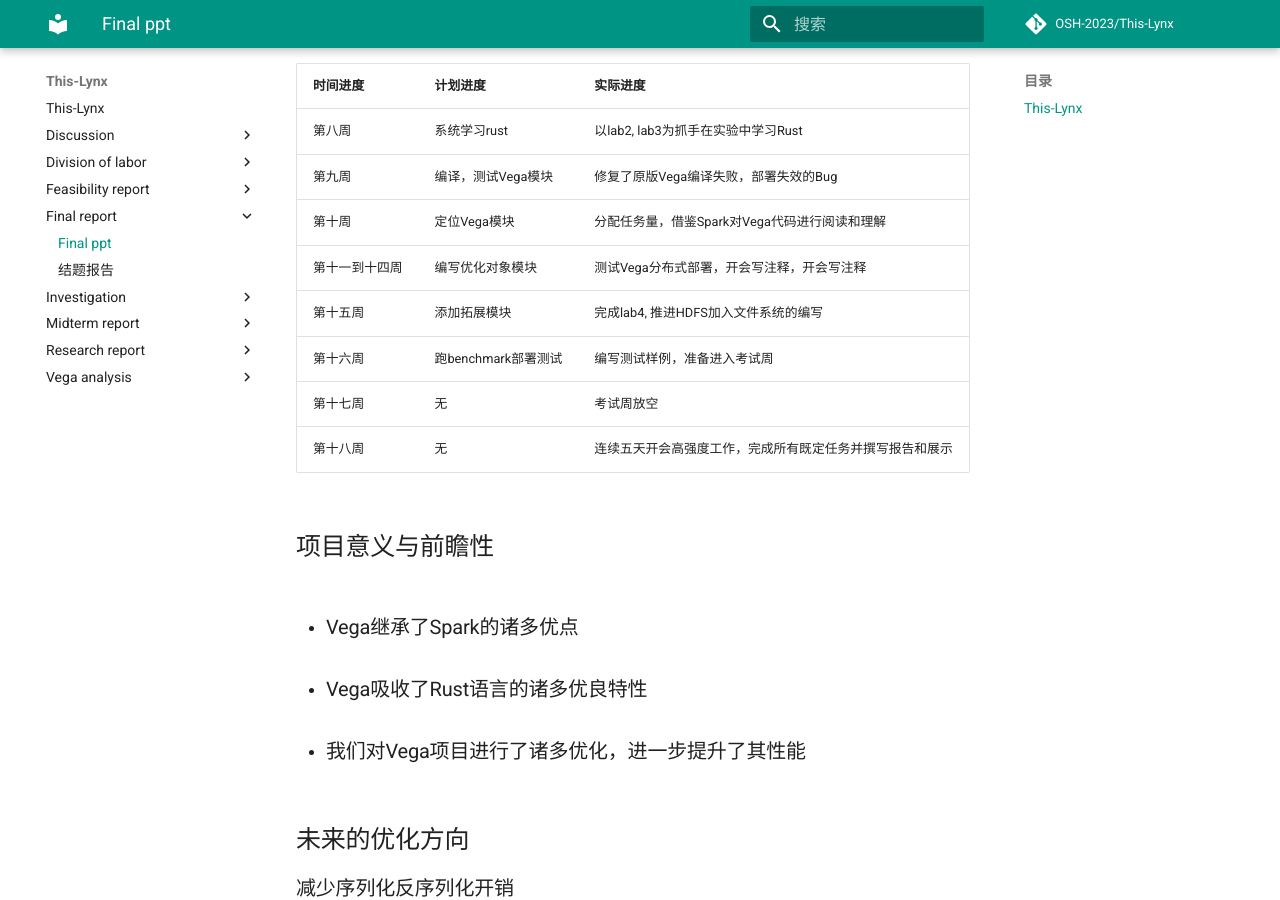
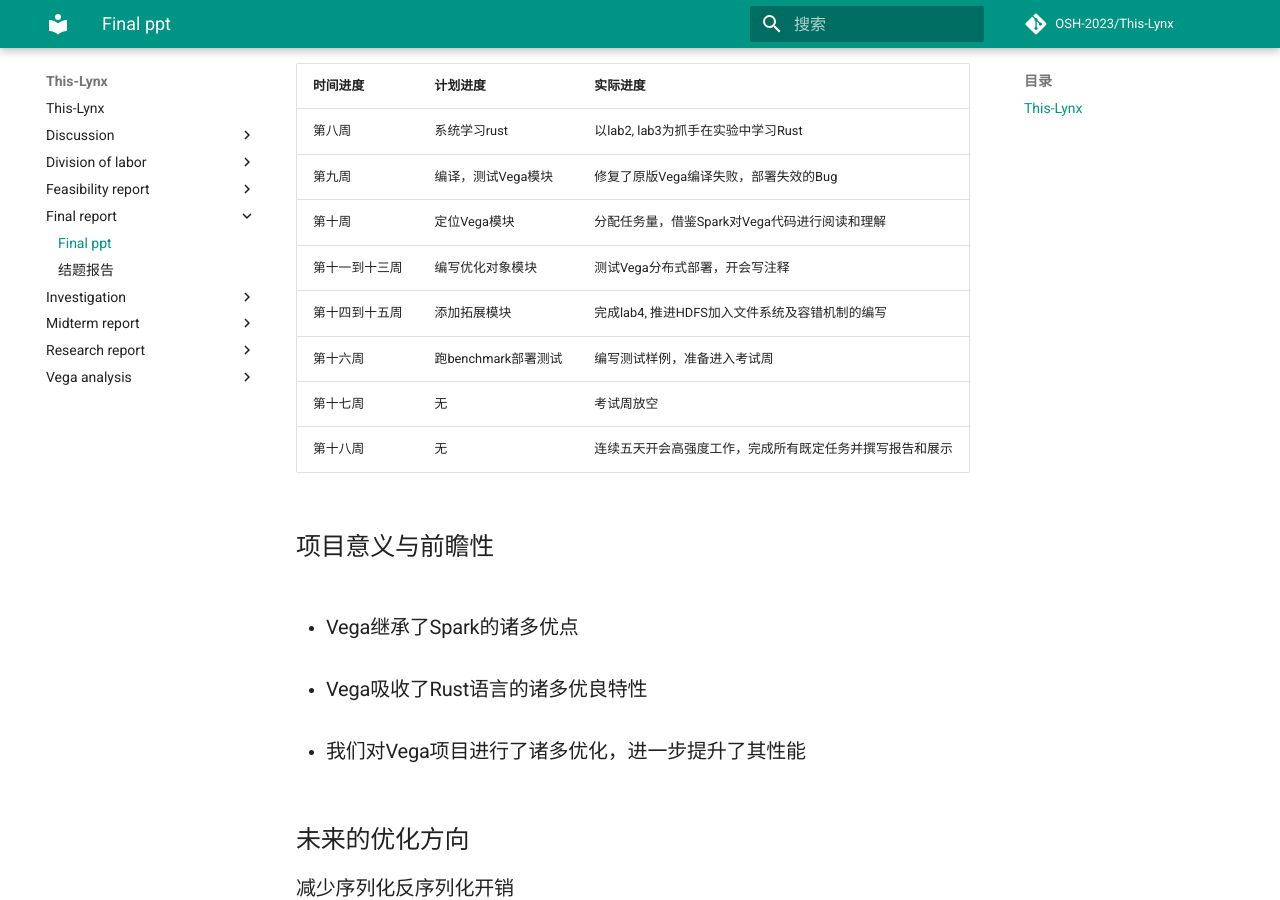
Before and after one commit to OSH-2023/This-Lynx, an MkDocs documentation site: the page built from docs/final_report/final_ppt.md, in a window 1280 px wide and 900 px high, scrolled down 7330 px. Built offline with MkDocs 1.6.1 and Material for MkDocs 9.7.7, drawn with Linux system fonts in a browser that asks for light colours; comment, search, counter and statistics services are not loaded.

Commit message:
change progress manage

```diff
--- a/docs/final_report/final_ppt.md
+++ b/docs/final_report/final_ppt.md
@@ -223,8 +223,8 @@ presentation:
 | 第八周         | 系统学习rust        | 以lab2, lab3为抓手在实验中学习Rust                       |
 | 第九周         | 编译，测试Vega模块  | 修复了原版Vega编译失败，部署失效的Bug                    |
 | 第十周         | 定位Vega模块        | 分配任务量，借鉴Spark对Vega代码进行阅读和理解            |
-| 第十一到十四周 | 编写优化对象模块    | 测试Vega分布式部署，开会写注释，开会写注释               |
-| 第十五周       | 添加拓展模块        | 完成lab4, 推进HDFS加入文件系统的编写                     |
+| 第十一到十三周 | 编写优化对象模块    | 测试Vega分布式部署，开会写注释                       |
+| 第十四到十五周       | 添加拓展模块        | 完成lab4, 推进HDFS加入文件系统及容错机制的编写                     |
 | 第十六周       | 跑benchmark部署测试 | 编写测试样例，准备进入考试周                             |
 | 第十七周       | 无                  | 考试周放空                                               |
 | 第十八周       | 无                  | 连续五天开会高强度工作，完成所有既定任务并撰写报告和展示 |
```
Also changed, not shown: docs/final_report/final_report.md (+2 -2 lines).
